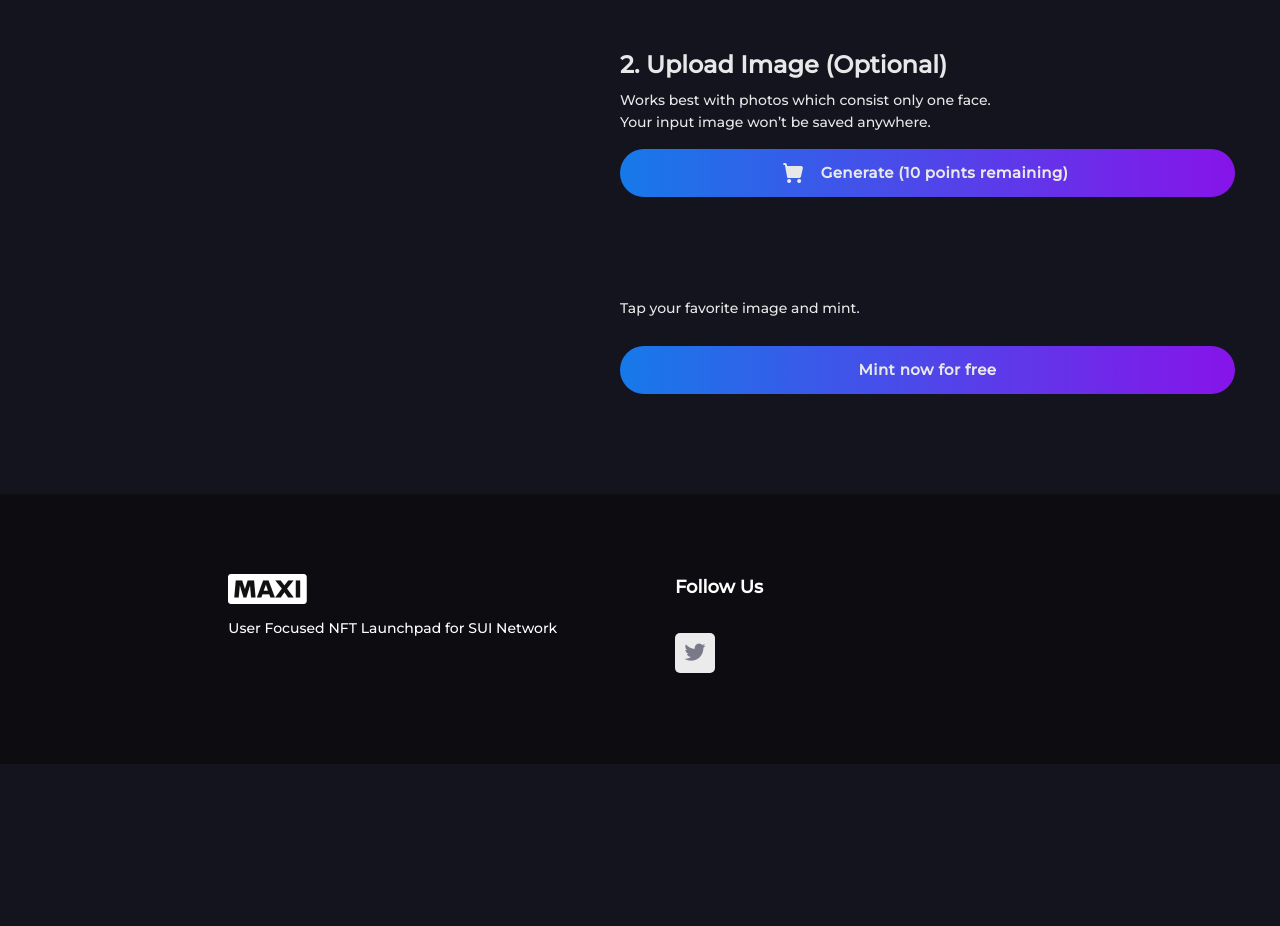
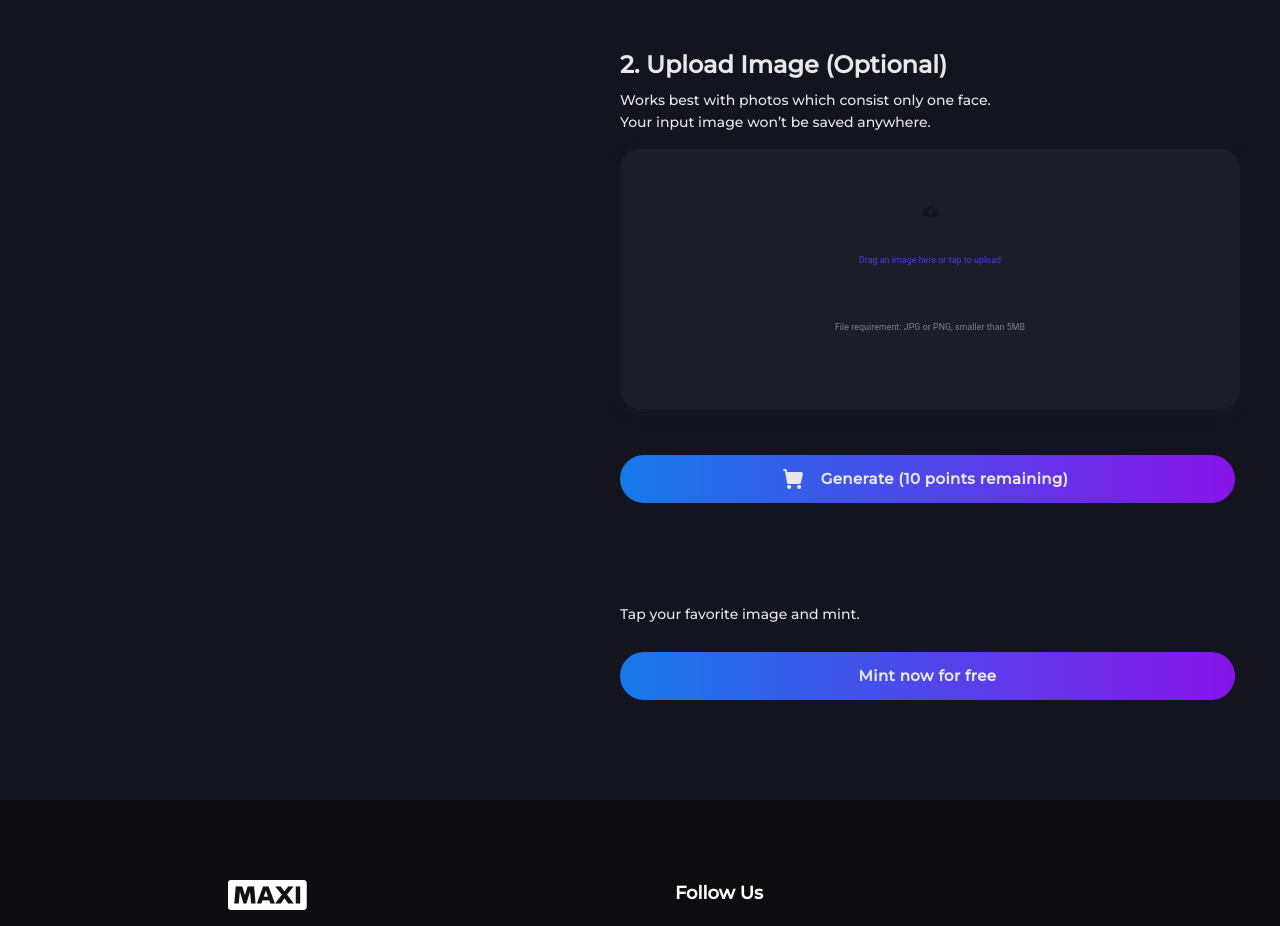
Before and after one commit to skyplaying/maxi, a React (Create React App) app: page /aigc-mint in a window 1280 px wide. Shown: the part 900-1826 px from the top of the page. Before the commit the page ends 1664 px from the top, so only its background shows below. Built offline with nearby package versions, Linux system fonts and the light colour scheme; what @web3-react/injected-connector would draw is missing.

Commit message:
component-based

```diff
--- a/package.json
+++ b/package.json
@@ -32,6 +32,7 @@
     "react-bootstrap-accordion": "^1.0.0",
     "react-countdown": "^2.3.2",
     "react-dom": "^17.0.2",
+    "react-dropzone": "^14.2.3",
     "react-router-dom": "^6.2.1",
     "react-scripts": "5.0.0",
     "react-slick": "^0.29.0",
--- a/src/pages/aigc/AIGCMintContainer.jsx
+++ b/src/pages/aigc/AIGCMintContainer.jsx
@@ -1,11 +1,12 @@
 import styles from './index.module.scss'
-import React from 'react'
+import React, { useState } from 'react'
 import userInfoIcon from '../../assets/img/page/home/userInfo.png'
 import dogeAvatar from '../../assets/img/page/home/suibear.webp'
 import cartIcon from '../../assets/img/page/product_detail/cartIcon.png'
-import { Box, TextField, Button } from '@mui/material'
+import { Box, TextField, Button, Stack, LinearProgress, Typography } from '@mui/material'
 import twitterIcon from '../../assets/img/page/product_detail/twitter.png'
-
+import Dropzone from 'react-dropzone';
+import BackupIcon from '@mui/icons-material/Backup';
 const platformList = [
   {
     name: 'Twitter',
@@ -33,6 +34,15 @@ const ImageSelectComp = () => {
 }
 
 const UploadImageComp = () => {
+  const [progress, setProgress] = useState(50);
+  const onFileInput = (fs) => {
+    if (!fs.length) {
+      return;
+    }
+    const file = fs?.[0];
+    console.log('file', file);
+    setProgress(0)
+  };
   return (
     <>
       <div className={styles.step2}>
@@ -43,6 +53,82 @@ const UploadImageComp = () => {
         Your input image won’t be saved anywhere.
       </div>
 
+      <Stack
+        direction="column"
+        justifyContent="center"
+        alignItems="center"
+        sx={{
+          width: '100%',
+          position: 'relative',
+          cursor: 'pointer',
+        }}
+      >
+        <Dropzone onDrop={onFileInput}>
+          {
+            ({ getRootProps, getInputProps }) => (
+              <Box
+                {...getRootProps()}
+                sx={{ width: '100%' }}
+              >
+                <input {...getInputProps()} />
+                <Box
+                  sx={{
+                    width: '100%',
+                    background: '#1F1F2C',
+                    /* Drop Shadow Item */
+                    boxShadow: ' 0px 3px 16px rgba(47, 83, 109, 0.12)',
+                    borderRadius: '20px',
+                    height: 260,
+                    display: 'flex',
+                    justifyContent: 'center',
+                    alignItems: 'center',
+                    flexDirection: 'column',
+                    my: 2,
+                  }}
+                >
+                  <BackupIcon />
+                  <Typography
+                    variant="body2"
+                    sx={{
+                      width: '100%',
+                      paddingBottom: '100%',
+                      padding: '20px',
+                      color: ' #5142FC',
+                      mt: '15px',
+                      textAlign: 'center'
+                    }}
+                  >
+                    Drag an image here or tap to upload
+                  </Typography>
+                  <Typography
+                    variant="body2"
+                    sx={{
+                      width: '100%',
+                      paddingBottom: '100%',
+                      padding: '20px',
+                      color: '#8A8AA0',
+                      mt: '15px',
+                      textAlign: 'center'
+                    }}
+                  >
+                    File requirement: JPG or PNG, smaller than 5MB
+                  </Typography>
+                </Box>
+              </Box>
+            )
+          }
+        </Dropzone>
+        <LinearProgress
+          color="inherit"
+          sx={{
+            marginTop: '10px',
+            width: '300px',
+            display: progress > 0 ? 'block' : 'none',
+          }}
+          variant="determinate"
+          value={progress}
+        />
+      </Stack>
       <Button
         className={styles.mintNowForFree}
         sx={{
```
Also changed, not shown: 1 other file (tests, documents, lock files or other folders).
